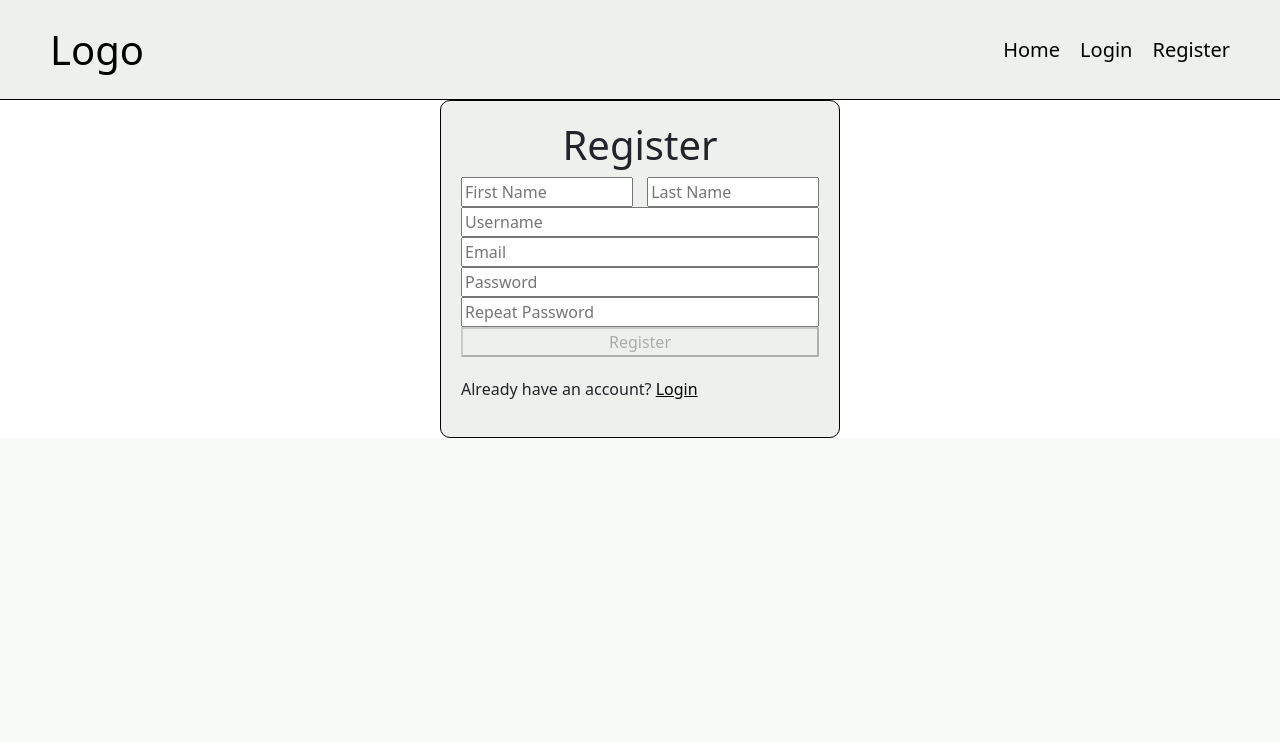
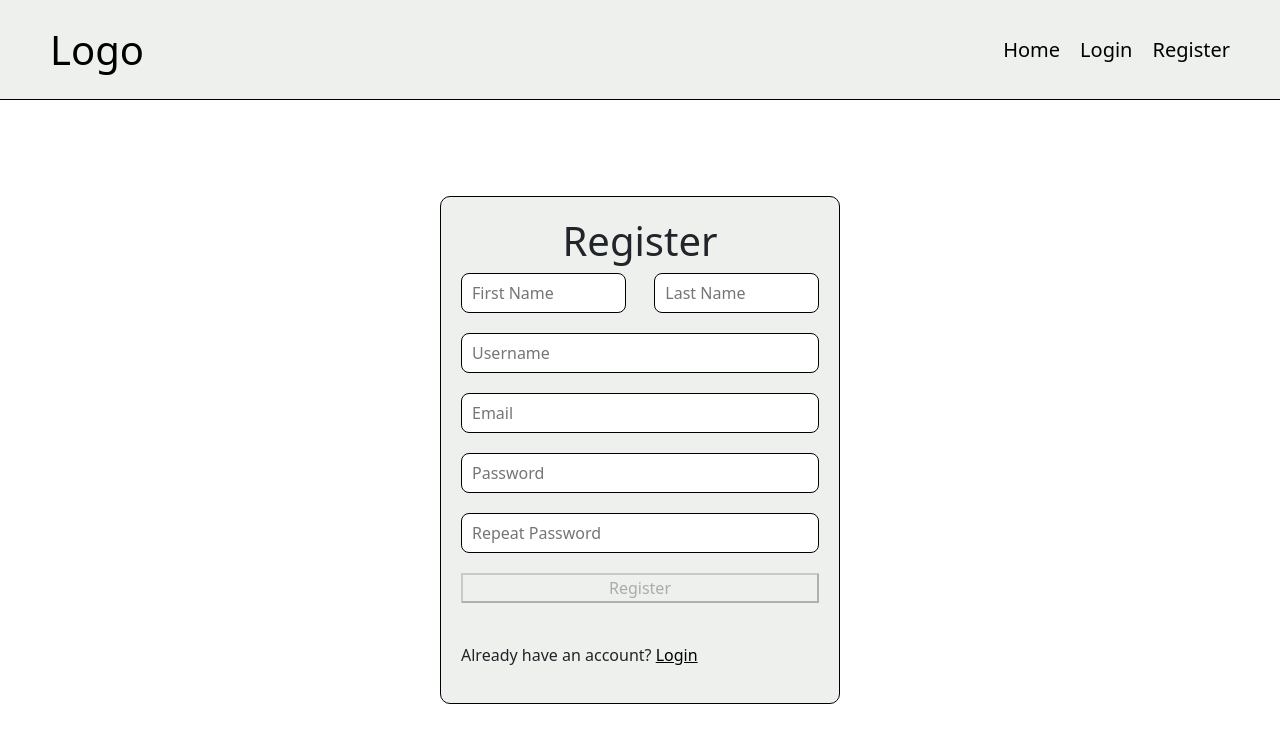
Before and after one commit to Cufe12345/ECM2434_, a React (Vite) app in the folder Frontend/ECM2434_Frontend/: page /register in a window 1280 px wide. Shown: the top 742 px of the page. Built offline with nearby package versions, Linux system fonts and the light colour scheme.

Commit message:
Fixed registration and added styling

```diff
--- a/Frontend/ECM2434_Frontend/package.json
+++ b/Frontend/ECM2434_Frontend/package.json
@@ -15,6 +15,7 @@
     "react": "^18.2.0",
     "react-bootstrap": "^2.10.1",
     "react-dom": "^18.2.0",
+    "react-icons": "^5.0.1",
     "react-router-dom": "^6.22.1",
     "toast": "^0.5.4"
   },
--- a/Frontend/ECM2434_Frontend/src/App.css
+++ b/Frontend/ECM2434_Frontend/src/App.css
@@ -13,6 +13,8 @@
   margin: 0;
   padding: 0;
 }
+
+
 
 .navContainer {
   display: flex;
--- a/Frontend/ECM2434_Frontend/src/pages/Register.jsx
+++ b/Frontend/ECM2434_Frontend/src/pages/Register.jsx
@@ -1,13 +1,14 @@
+
 import { NavLink } from "react-router-dom";
 import "./authPages.css";
 import { useEffect } from "react";
 import { useState } from "react";
 import ApiClient from "../api/index";
 import { useUser } from "../contexts/userContext";
+import { CiWarning } from "react-icons/ci";
+
 
 const Register = () => {
-
-    const { setUser } = useUser();
     const [username, setUsername] = useState('');
     const [password, setPassword] = useState('');
     const [repeatPassword, setRepeatPassword] = useState('');
@@ -17,14 +18,19 @@ const Register = () => {
     const [emailValid, setEmailValid] = useState(false);
     const [passwordValid, setPasswordValid] = useState(false);
     const [repeatPasswordValid, setRepeatPasswordValid] = useState(false);
+    const [emailError, setEmailError] = useState('');
+    const [passwordError, setPasswordError] = useState('');
+    const [repeatPasswordError, setRepeatPasswordError] = useState('');
 
     useEffect(() => {
         // TODO: Include regex checks here
 
         if (password.length > 7) {
             setPasswordValid(true);
+            setPasswordError('');
         } else {
             setPasswordValid(false);
+            setPasswordError('Password must be at least 8 characters long');
         }
     }, [password]);
 
@@ -32,18 +38,23 @@ const Register = () => {
 
         if (repeatPassword === password) {
             setRepeatPasswordValid(true);
+            setRepeatPasswordError('');
         } else {
             setRepeatPasswordValid(false);
+            setRepeatPasswordError('Passwords do not match');
         }
     }, [password, repeatPassword]);
 
     useEffect(() => {
 
         // TODO: verify email for edu email
-        if (email.includes('@') && email.includes('.')) {
+        const emailRegex = /^[^\s@]+@[^\s@]+\.[^\s@]+$/;
+        if (emailRegex.test(email)) {
             setEmailValid(true);
+            setEmailError('');
         } else {
             setEmailValid(false);
+            setEmailError('Invalid email address.');
         }
     }, [email]);
 
@@ -78,7 +89,12 @@ const Register = () => {
                         <input type="password" placeholder="Password" value={password} onChange={(e) => setPassword(e.target.value)} />
                         <input type="password" placeholder="Repeat Password" value={repeatPassword} onChange={(e) => setRepeatPassword(e.target.value)} />
                         <button disabled={!(emailValid && passwordValid && repeatPasswordValid)}>Register</button>
-                        <p>Already have an account? <span><NavLink to="/login">Login</NavLink></span></p>
+                        <p className="switchPage">Already have an account? <span><NavLink to="/login">Login</NavLink></span></p>
+                    </div>
+                    <div className="errors">
+                        {email && emailError && <div className="error"><CiWarning /><p >{emailError}</p> </div>}
+                        {password && passwordError && <div className="error"><CiWarning /><p >{passwordError}</p> </div>}
+                        {repeatPassword && repeatPasswordError && <div className="error"><CiWarning /><p >{repeatPasswordError}</p> </div>}
                     </div>
                 </form>
             </div>
--- a/Frontend/ECM2434_Frontend/src/pages/authPages.css
+++ b/Frontend/ECM2434_Frontend/src/pages/authPages.css
@@ -3,7 +3,7 @@
     flex-direction: column;
     align-items: center;
     justify-content: center;
-    height: 80%;
+    height: calc(100vh - 100px);
 }
 
 .containerBox {
@@ -27,7 +27,15 @@
 .fields {
     display: flex;
     flex-direction: column;
+    gap: 20px;
+}
 
+.fields input {
+    width: 100%;
+    padding: 7px;
+    padding-left: 10px;
+    border: 1px solid #000000;
+    border-radius: 8px;
 }
 
 .fields p {
@@ -41,5 +49,20 @@
 }
 
 .names input {
-    width: 48%;
+    width: 46%;
 }
+
+.error {
+    color: red;
+    font-size: 1em;
+    padding-top: 5px;
+    display: flex;
+    align-items: center;
+    gap: 5px;
+    padding-top: 10px;
+}
+
+.error p {
+    padding: 0;
+    margin: 0;
+}
```
Also changed, not shown: Frontend/ECM2434_Frontend/src/App.jsx (indentation only), 1 other file (tests, documents, lock files or other folders).
